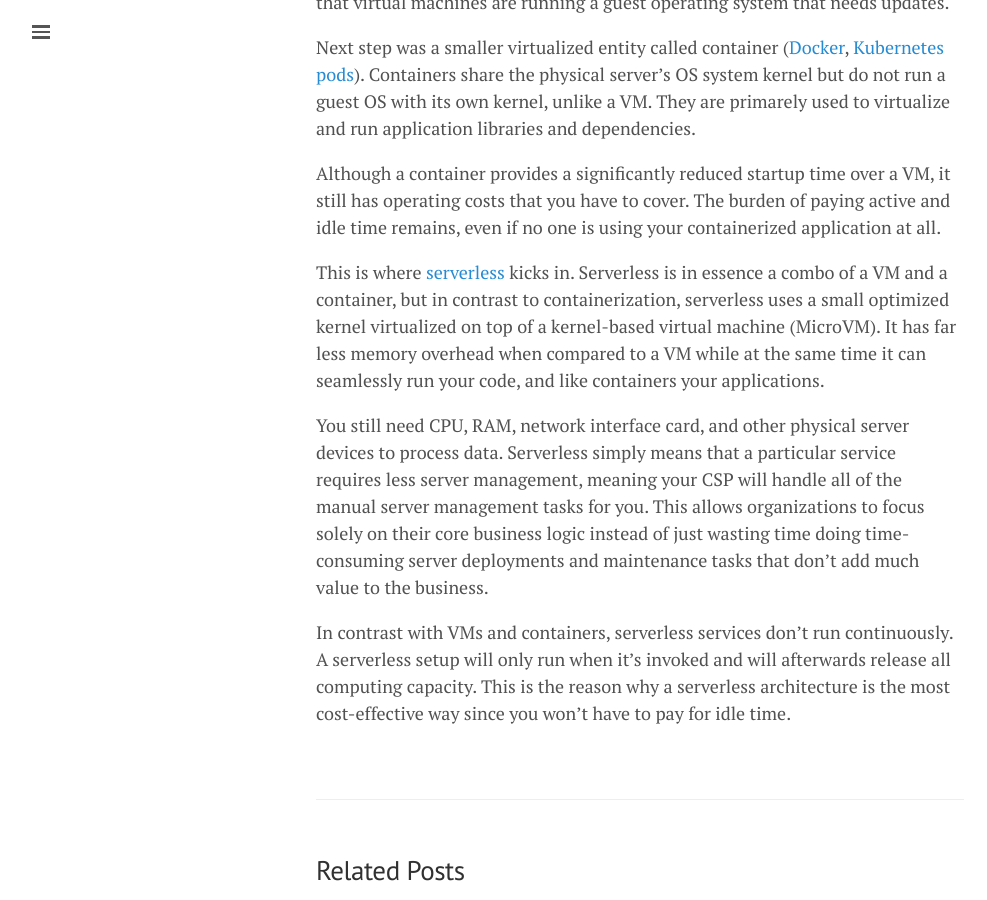
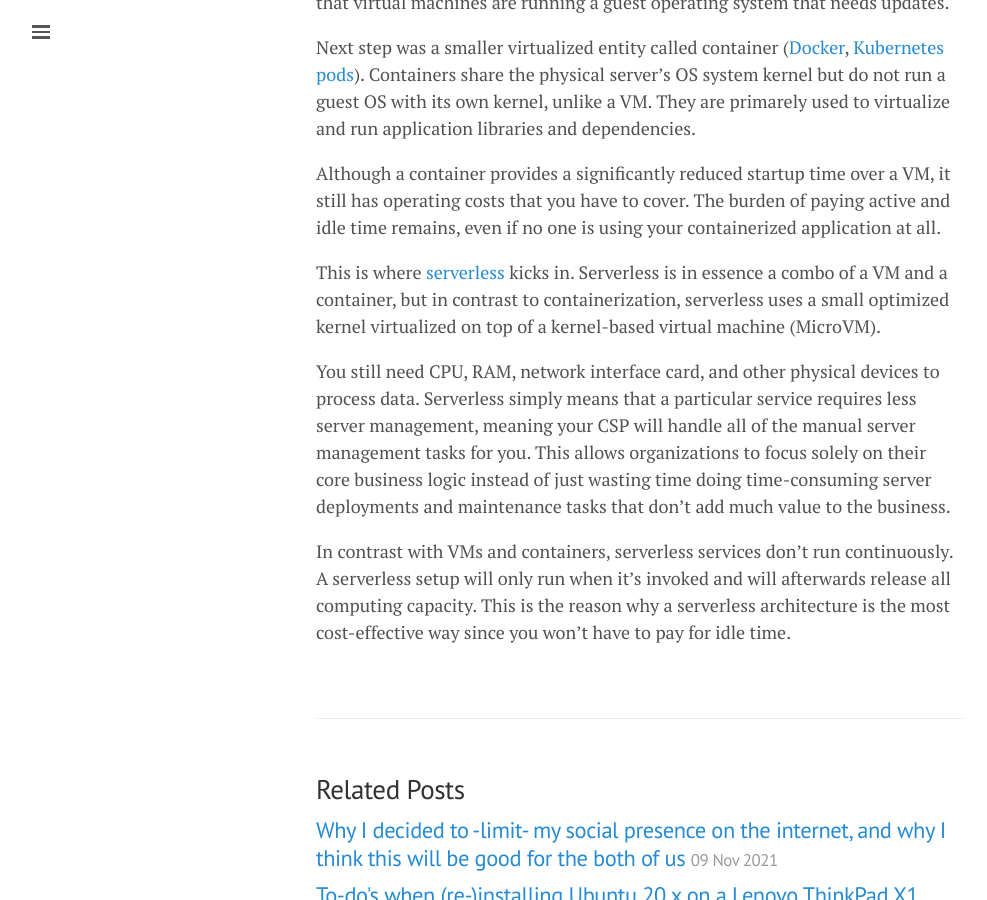
Before and after one commit to lgeurts/lgeurts.github.io, a Jekyll site: the page built from _posts/2022-03-29-what-is-serverless-computing.md, in a window 1280 px wide and 900 px high, scrolled down 841 px. Shown: the whole window, without its empty margins (0-987 px from the left). Built offline with Jekyll 4.4.1, drawn with Linux system fonts in a browser that asks for light colours; nearby versions of some CDN libraries; comment, search, counter and statistics services are not loaded.

Commit message:
Update 2022-03-29-what-is-serverless-computing.md

```diff
--- a/_posts/2022-03-29-what-is-serverless-computing.md
+++ b/_posts/2022-03-29-what-is-serverless-computing.md
@@ -21,8 +21,8 @@
 
 Although a container provides a significantly reduced startup time over a VM, it still has operating costs that you have to cover. The burden of paying active and idle time remains, even if no one is using your containerized application at all.
 
-This is where [serverless](https://aws.amazon.com/serverless/) kicks in. Serverless is in essence a combo of a VM and a container, but in contrast to containerization, serverless uses a small optimized kernel virtualized on top of a kernel-based virtual machine (MicroVM). It has far less memory overhead when compared to a VM while at the same time it can seamlessly run your code, and like containers your applications.
+This is where [serverless](https://aws.amazon.com/serverless/) kicks in. Serverless is in essence a combo of a VM and a container, but in contrast to containerization, serverless uses a small optimized kernel virtualized on top of a kernel-based virtual machine (MicroVM).
 
-You still need CPU, RAM, network interface card, and other physical server devices to process data. Serverless simply means that a particular service requires less server management, meaning your CSP will handle all of the manual server management tasks for you. This allows organizations to focus solely on their core business logic instead of just wasting time doing time-consuming server deployments and maintenance tasks that don’t add much value to the business.
+You still need CPU, RAM, network interface card, and other physical devices to process data. Serverless simply means that a particular service requires less server management, meaning your CSP will handle all of the manual server management tasks for you. This allows organizations to focus solely on their core business logic instead of just wasting time doing time-consuming server deployments and maintenance tasks that don’t add much value to the business.
 
 In contrast with VMs and containers, serverless services don't run continuously. A serverless setup will only run when it's invoked and will afterwards release all computing capacity. This is the reason why a serverless architecture is the most cost-effective way since you won’t have to pay for idle time.
```
